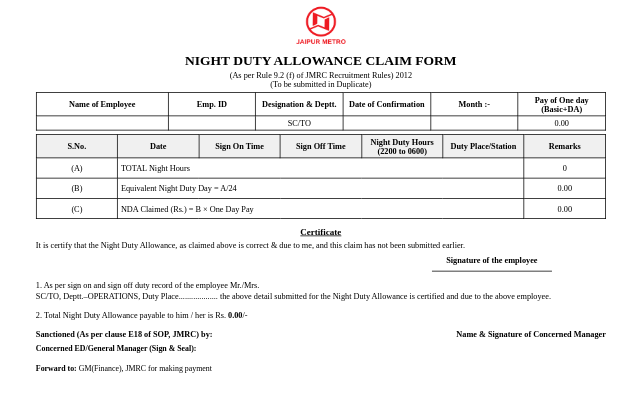
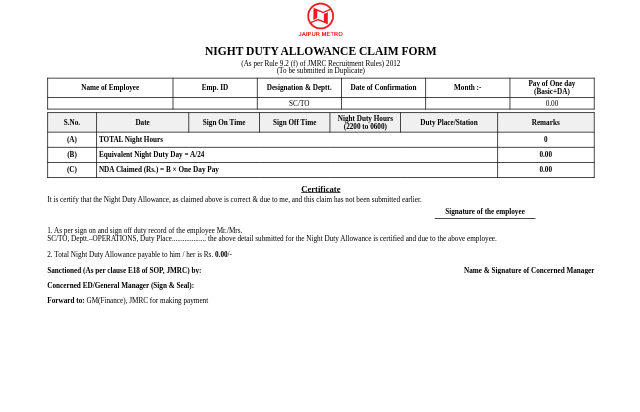
Before and after one commit to jmrc07/Jmrc, a plain HTML site: page NDAprint.html in a window 1280 px wide. Shown: the whole page, without its empty margins (319-959 px from the left). Drawn offline with Linux system fonts and the light colour scheme.

Commit message:
Add files via upload

```diff
--- a/NDAprint.html
+++ b/NDAprint.html
@@ -5,34 +5,35 @@
 <title>Night Duty Allowance Claim Form</title>
 <meta name="viewport" content="width=device-width,initial-scale=1" />
 <style>
-@page { size: A4; margin: 10mm; }
+@page { size: A4; margin: 5mm; }
 html, body { margin: 0; padding: 0; background: #fff; }
 body {
     width: 210mm;
-    transform: scale(0.75);
+    transform: scale(0.72);
     transform-origin: top center;
-    margin-left: auto; margin-right: auto;
+    margin: 0 auto;
     font-family: "Times New Roman", serif;
 }
-.page { width:760px; margin:0 auto; padding:5px; }
+.page { width:760px; margin:0 auto; padding:0; }
 .logo { text-align:center; margin-bottom:2px; }
-.logo img { width:70px; height:auto; }
-h1 { text-align:center; font-size:18px; margin:2px 0; font-weight: bold; text-transform: uppercase; }
-.sub { text-align:center; font-size:11px; margin-bottom: 5px; }
-table { border-collapse:collapse; width:100%; table-layout:fixed; margin-top: 5px; }
-th, td { border:1px solid #000; padding:3px 4px; font-size:11px; text-align:center; }
+.logo img { width:65px; height:auto; }
+h1 { text-align:center; font-size:16px; margin:2px 0; font-weight: bold; text-transform: uppercase; }
+.sub { text-align:center; font-size:10px; margin-bottom: 4px; }
+table { border-collapse:collapse; width:100%; table-layout:fixed; margin-top: 4px; }
+th, td { border:1px solid #000; padding:2px 3px; font-size:10px; text-align:center; vertical-align: middle; }
 .meta th:nth-child(1), .meta td:nth-child(1) { width:22%; }
-.duty th { font-size:11px; font-weight:bold; background: #f0f0f0; }
-.duty td { height:20px; }
-.cert-title { text-align:center; font-weight:bold; text-decoration:underline; font-size:12px; margin-top:10px; }
-.cert-intro { font-size:11px; margin-top:4px; }
-.sig-employee { float:right; width:40%; text-align:center; font-size:11px; margin-top:8px; }
-.sigline { margin-top:8px; border-top:1px solid #000; width:160px; margin:8px auto 0 auto; }
-.cert-points { margin-top:8px; font-size:11px; line-height:1.3; }
-.manager-row { margin-top:12px; font-size:11px; }
+.duty th { font-size:10px; font-weight:bold; background: #f0f0f0; }
+.duty td { height:16px; }
+.cert-title { text-align:center; font-weight:bold; text-decoration:underline; font-size:12px; margin-top:8px; margin-bottom: 2px; }
+.cert-intro { font-size:10px; margin-top:2px; }
+.sig-employee { float:right; width:40%; text-align:center; font-size:10px; margin-top:5px; }
+.sigline { margin-top:4px; border-top:1px solid #000; width:140px; margin:4px auto 0 auto; }
+.cert-points { margin-top:5px; font-size:10px; line-height:1.2; }
+.manager-row { margin-top:8px; font-size:10px; overflow: hidden; }
 .manager-left { float:left; width:48%; }
 .manager-right { float:right; width:48%; text-align:right; }
-.spacer { height:8px; clear:both; }
+.spacer { height:5px; clear:both; }
+.footer-row { margin-top: 5px; font-size: 10px; }
 </style>
 </head>
 
@@ -49,29 +50,29 @@
 
   <table class="duty">
     <thead>
-      <tr><th>S.No.</th><th>Date</th><th>Sign On Time</th><th>Sign Off Time</th><th>Night Duty Hours<br>(2200 to 0600)</th><th>Duty Place/Station</th><th>Remarks</th></tr>
+      <tr><th style="width:8%">S.No.</th><th style="width:16%">Date</th><th style="width:12%">Sign On Time</th><th style="width:12%">Sign Off Time</th><th style="width:12%">Night Duty Hours<br>(2200 to 0600)</th><th>Duty Place/Station</th><th>Remarks</th></tr>
     </thead>
     <tbody id="dutyBody"></tbody>
   </table>
 
   <div class="cert-title">Certificate</div>
   <div class="cert-intro">It is certify that the Night Duty Allowance, as claimed above is correct &amp; due to me, and this claim has not been submitted earlier.</div>
-  <div style="width:100%;"><div class="sig-employee"><b>Signature of the employee</b><div class="sigline"></div></div><div style="clear:both;"></div></div>
+  <div style="width:100%; overflow:hidden;"><div class="sig-employee"><b>Signature of the employee</b><div class="sigline"></div></div></div>
 
   <div class="cert-points">
-    <p>1. As per sign on and sign off duty record of the employee Mr./Mrs. <span id="certName"></span><br>SC/TO, Deptt.–OPERATIONS, Duty Place................... the above detail submitted for the Night Duty Allowance is certified and due to the above employee.</p>
-    <p>2. Total Night Duty Allowance payable to him / her is Rs. <b id="totalNDA"></b>/-</p>
+    <p>1. As per sign on and sign off duty record of the employee Mr./Mrs. <span id="certName" style="font-weight:bold;"></span><br>SC/TO, Deptt.–OPERATIONS, Duty Place................... the above detail submitted for the Night Duty Allowance is certified and due to the above employee.</p>
+    <p style="margin-top:2px;">2. Total Night Duty Allowance payable to him / her is Rs. <b id="totalNDA"></b>/-</p>
   </div>
 
   <div class="manager-row">
     <div class="manager-left"><b>Sanctioned (As per clause E18 of SOP, JMRC) by:</b></div>
     <div class="manager-right"><b>Name & Signature of Concerned Manager</b></div>
-    <div style="clear:both;"></div>
   </div>
+
   <div class="spacer"></div>
-  <div style="font-size:10.5px; margin-bottom:8px;"><b>Concerned ED/General Manager (Sign & Seal):</b></div>
+  <div class="footer-row"><b>Concerned ED/General Manager (Sign & Seal):</b></div>
   <div class="spacer"></div>
-  <div style="font-size:10.5px;"><b>Forward to:</b> GM(Finance), JMRC for making payment</div>
+  <div class="footer-row"><b>Forward to:</b> GM(Finance), JMRC for making payment</div>
 </div>
 
 <script>
@@ -173,9 +174,9 @@
   let nda = eq * oneDayPay;
 
   tbody.innerHTML += `
-    <tr><td>(A)</td><td colspan="5" style="text-align:left;">TOTAL Night Hours</td><td>${totalHours}</td></tr>
-    <tr><td>(B)</td><td colspan="5" style="text-align:left;">Equivalent Night Duty Day = A/24</td><td>${eq.toFixed(2)}</td></tr>
-    <tr><td>(C)</td><td colspan="5" style="text-align:left;">NDA Claimed (Rs.) = B × One Day Pay</td><td>${nda.toFixed(2)}</td></tr>
+    <tr style="font-weight:bold;"><td>(A)</td><td colspan="5" style="text-align:left;">TOTAL Night Hours</td><td>${totalHours}</td></tr>
+    <tr style="font-weight:bold;"><td>(B)</td><td colspan="5" style="text-align:left;">Equivalent Night Duty Day = A/24</td><td>${eq.toFixed(2)}</td></tr>
+    <tr style="font-weight:bold;"><td>(C)</td><td colspan="5" style="text-align:left;">NDA Claimed (Rs.) = B × One Day Pay</td><td>${nda.toFixed(2)}</td></tr>
   `;
   document.getElementById("totalNDA").textContent = nda.toFixed(2);
   window.onload = () => setTimeout(()=>window.print(), 500);
```
